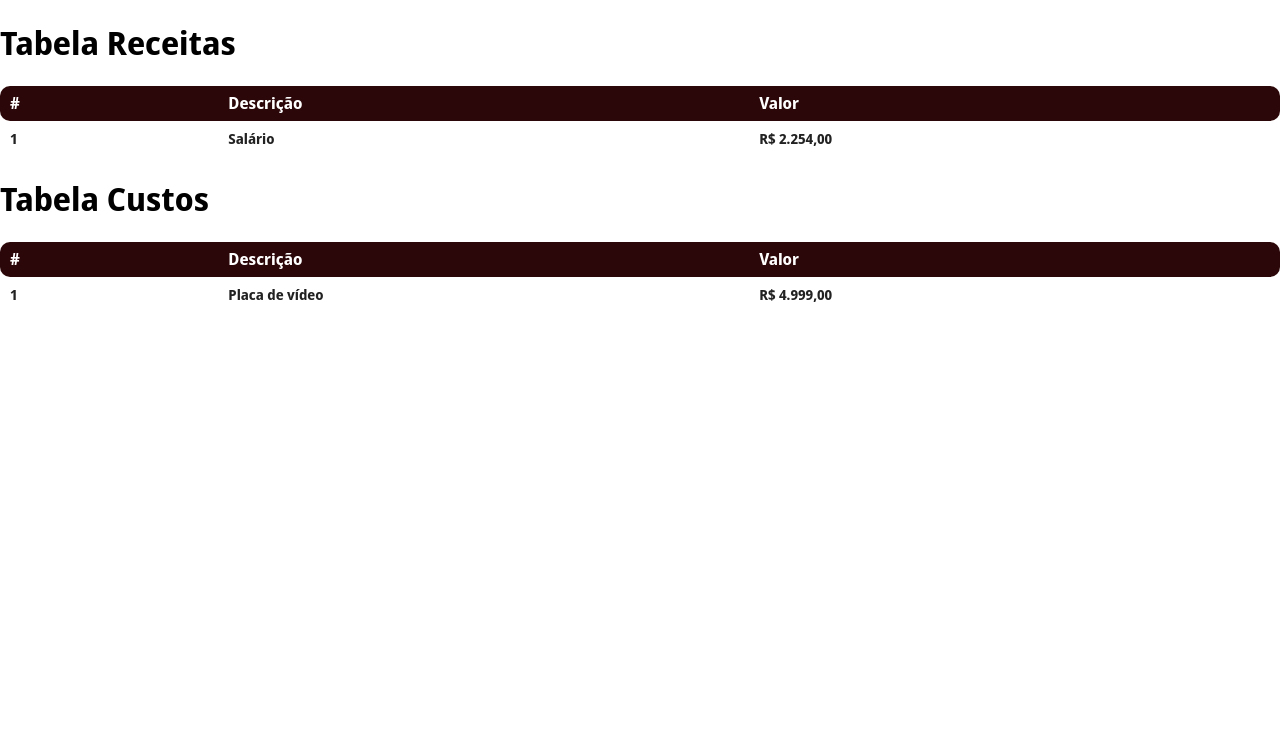
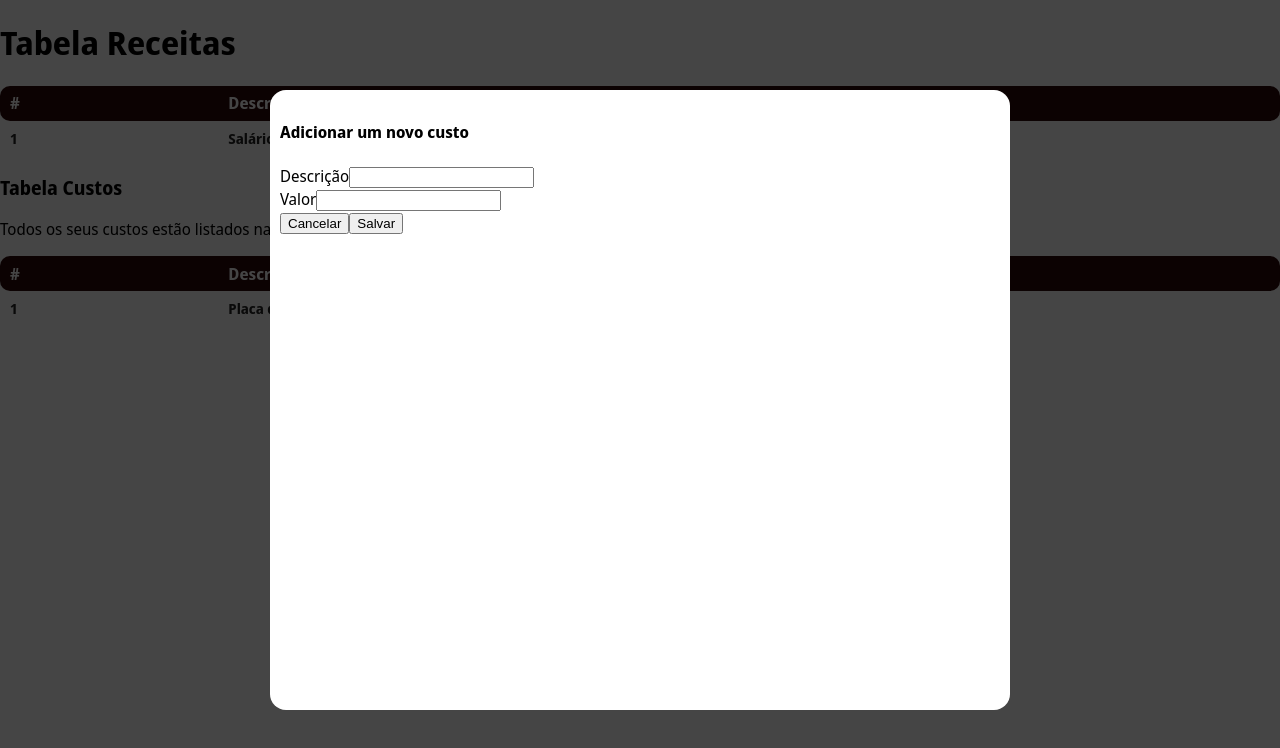
Before and after one commit to EbenauDev/FluxoDeCaixa, a Vue app in the folder front-end/fluxo-caixa/: page / in a window 1280 px wide. Shown: the top 748 px of the page. Built offline with nearby package versions, Linux system fonts and the light colour scheme.

Commit message:
Adicionado pacote animate.css e criado componente inicial para a modal

```diff
--- a/front-end/fluxo-caixa/package.json
+++ b/front-end/fluxo-caixa/package.json
@@ -8,6 +8,7 @@
     "lint": "vue-cli-service lint"
   },
   "dependencies": {
+    "animate.css": "^4.1.1",
     "core-js": "^3.6.5",
     "vue": "^3.0.0",
     "vue-router": "^4.0.0-0"
--- a/front-end/fluxo-caixa/src/App.vue
+++ b/front-end/fluxo-caixa/src/App.vue
@@ -4,7 +4,6 @@
 
 <style lang="scss">
 @import url("https://fonts.googleapis.com/css2?family=Noto+Sans+Display:wght@400;600;700&display=swap");
-@import "./scss/globals.scss";
 :root {
   --cor-principal1: #d6e4f5;
   --cor-principal2: #83afe2;
--- /dev/null
+++ b/front-end/fluxo-caixa/src/components/Modal.vue
@@ -0,0 +1,54 @@
+<template>
+  <div class="custom-modal">
+    <div class="modal-backdrop">
+      <div class="modal-content">
+        <slot></slot>
+      </div>
+    </div>
+  </div>
+</template>
+
+<script>
+export default {
+  name: "Modal",
+  props: {
+    onClose: {
+      type: Function,
+      required: false,
+    },
+  },
+};
+</script>
+
+<style lang="scss">
+.custom-modal {
+  position: absolute;
+  left: 0;
+  top: 0;
+  .modal-backdrop {
+    background-color: #000000ba;
+    width: 100vw;
+    height: 100vh;
+    display: flex;
+    align-items: center;
+    justify-content: center;
+    animation: fadeIn;
+    animation-duration: 0.5s;
+
+    .modal-content {
+      max-width: 720px;
+      max-height: 600px;
+      height: 100%;
+      width: 100%;
+      background: #fff;
+      display: flex;
+      border-radius: 16px;
+      padding: 10px;
+      animation: slideInDown;
+      animation-duration: 0.5s;
+    }
+  }
+}
+
+//animate__slideInDown
+</style>
--- a/front-end/fluxo-caixa/src/components/TabelaCustos.vue
+++ b/front-end/fluxo-caixa/src/components/TabelaCustos.vue
@@ -1,6 +1,8 @@
 <template>
+  <div>
     <div class="container">
-    <h1>Tabela Custos</h1>
+      <h3>Tabela Custos</h3>
+      <p>Todos os seus custos estão listados na tabela abaixo</p>
       <div class="tabela">
         <div class="tabela__cabecalho background-primary">
           <div>#</div>
@@ -14,11 +16,36 @@
         </div>
       </div>
     </div>
+
+    <modal>
+      <div>
+        <div>
+          <h4>Adicionar um novo custo</h4>
+        </div>
+        <form name="novoCusto">
+          <div>
+            <label for="descricao">Descrição</label>
+            <input id="descricao" type="text" />
+          </div>
+          <div>
+            <label for="valor">Valor</label>
+            <input id="valor" type="text" />
+          </div>
+          <div>
+            <button class="btn-cancel" type="button">Cancelar</button>
+            <button class="btn-primary" type="button">Salvar</button>
+          </div>
+        </form>
+      </div>
+    </modal>
+  </div>
 </template>
 
 <script>
+import Modal from "./Modal.vue";
 export default {
   name: "TabelaCustos",
+  components: { Modal },
 };
 </script>
 
--- a/front-end/fluxo-caixa/src/main.js
+++ b/front-end/fluxo-caixa/src/main.js
@@ -2,4 +2,6 @@ import { createApp } from 'vue'
 import App from './App.vue'
 import router from './router'
 
+import "animate.css";
+
 createApp(App).use(router).mount('#app')
--- a/front-end/fluxo-caixa/src/scss/globals.scss
+++ b/front-end/fluxo-caixa/src/scss/globals.scss
@@ -31,3 +31,14 @@
 .background-primary {
     background-color: var(--cor-secundaria5);
 }
+
+.form {
+    .form-group {
+    }
+}
+
+.btn-cancel {
+}
+
+.btn-primary {
+}
--- a/front-end/fluxo-caixa/vue.config.js
+++ b/front-end/fluxo-caixa/vue.config.js
@@ -1,9 +1,9 @@
 module.exports = {
-    css: {
-        loaderOptions: {
-            scss: {
-                additionalData: `@import "scss/globals.scss";`
-            },
-        }
+  css: {
+    loaderOptions: {
+      scss: {
+        additionalData: `@import "~@/scss/globals.scss";`
+      },
     }
+  }
 }
```
Also changed, not shown: 1 other file (tests, documents, lock files or other folders). Lines whose indentation alone changed are shown as unchanged.
